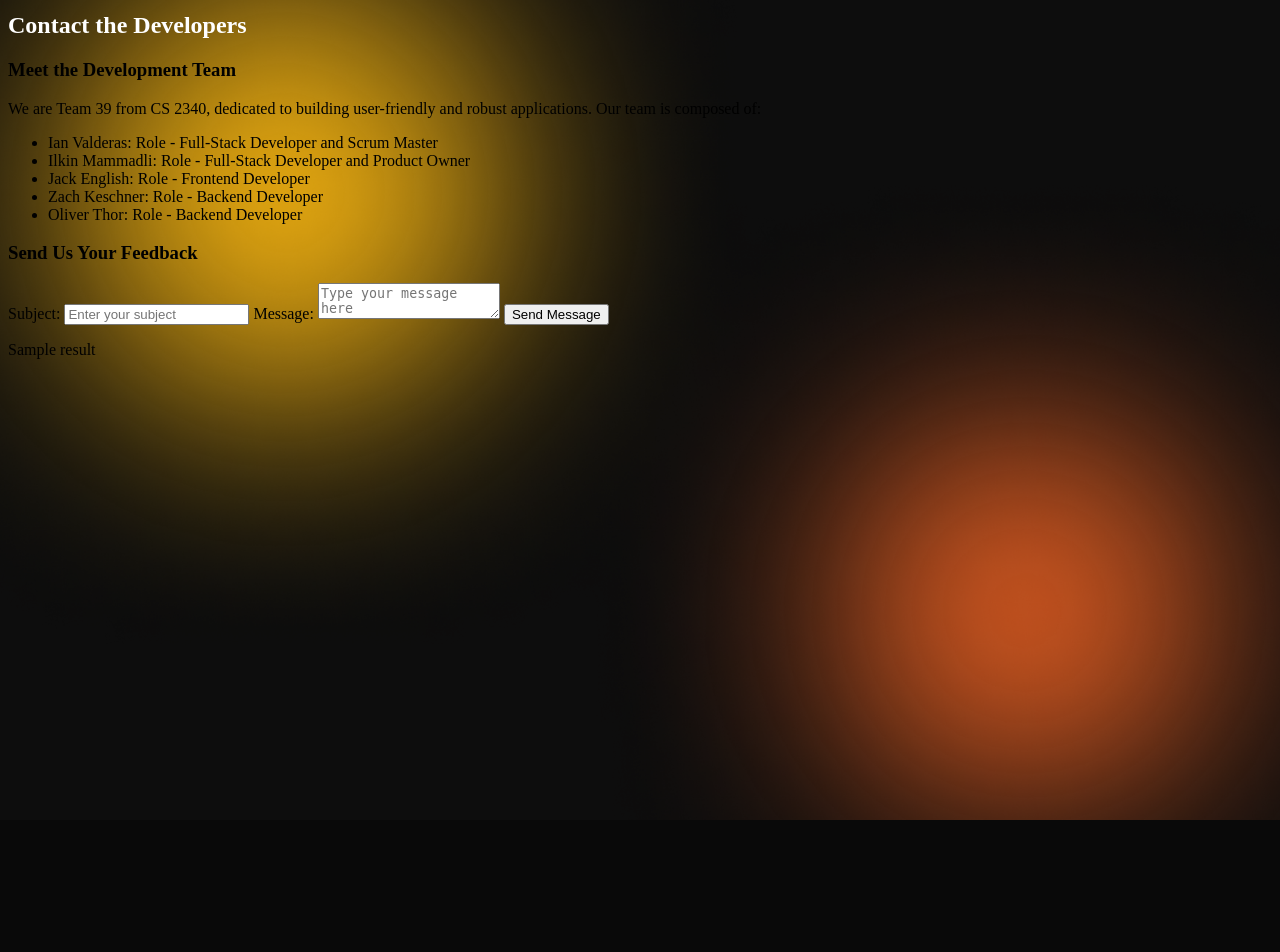
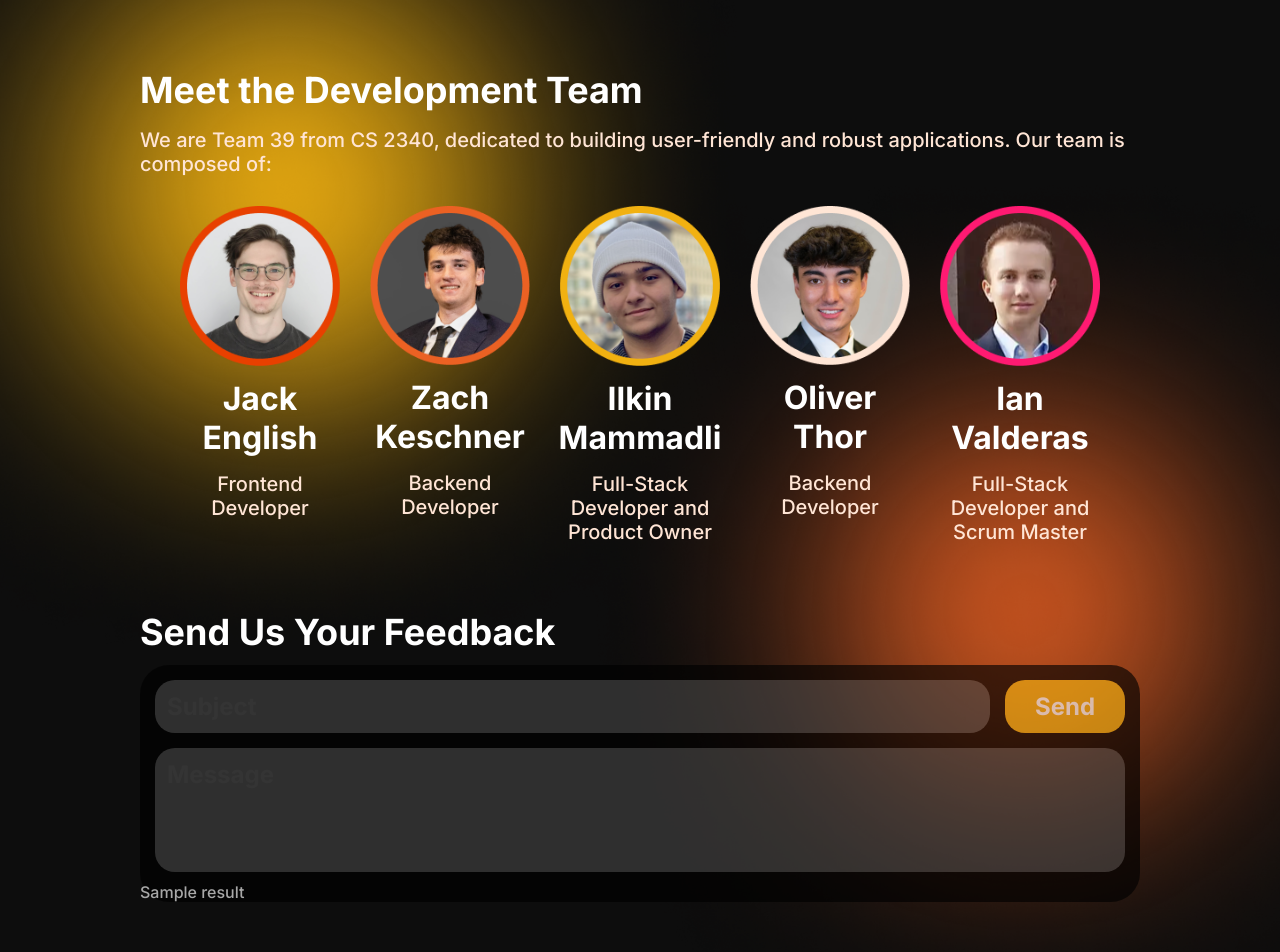
Before and after one commit to IanCVal94/CS2340_Team39_Project2, a Django app: template spotify_wrapped/templates/contact.html in a window 1280 px wide. Shown: the part 48-1000 px from the top of the page. Before the commit the page ends 868 px from the top, so only its background shows below. Run offline with Django 5.2, Linux system fonts and the light colour scheme; the template is opened without the code that fills it: most values are stand-ins (such as "Sample title", 1, 10 or a date in 2020).

Commit message:
Finished the CSS redesign of the contact page

```diff
--- a/spotify_wrapped/templates/contact.html
+++ b/spotify_wrapped/templates/contact.html
@@ -1,37 +1,63 @@
 {% extends 'base.html' %}
+{% load static %}
 
 {% block title %}Contact Us{% endblock %}
 
 {% block content %}
-<h2>Contact the Developers</h2>
 
 <!-- Development Team Section -->
+<div class="centered-container">
     <section id="team">
         <h3>Meet the Development Team</h3>
         <p>We are Team 39 from CS 2340, dedicated to building user-friendly and robust applications. Our team is composed of:</p>
-    <ul>
-        <li>Ian Valderas: Role - Full-Stack Developer and Scrum Master</li>
-        <li>Ilkin Mammadli: Role - Full-Stack Developer and Product Owner</li>
-        <li>Jack English: Role - Frontend Developer</li>
-        <li>Zach Keschner: Role - Backend Developer</li>
-        <li>Oliver Thor: Role - Backend Developer</li>
-    </ul>
+
+        <div class="team-members">
+            <div class="member">
+                <img class="profile-pic" src="{% static 'img/profiles/Jack.png' %}" alt="Jack's photo">
+                <h4>Jack English</h4>
+                <p>Frontend Developer</p>
+            </div>
+            <div class="member">
+                <img class="profile-pic" src="{% static 'img/profiles/Zach.png' %}" alt="Zach's photo">
+                <h4>Zach Keschner</h4>
+                <p>Backend Developer</p>
+            </div>
+            <div class="member">
+                <img class="profile-pic" src="{% static 'img/profiles/Ilkin.png' %}" alt="Ilkin's photo">
+                <h4>Ilkin Mammadli</h4>
+                <p>Full-Stack Developer and Product Owner</p>
+            </div>
+            <div class="member">
+                <img class="profile-pic" src="{% static 'img/profiles/Oliver.png' %}" alt="Oliver's photo">
+                <h4>Oliver Thor</h4>
+                <p>Backend Developer</p>
+            </div>
+            <div class="member">
+                <img class="profile-pic" src="{% static 'img/profiles/Ian.png' %}" alt="Ian's photo">
+                <h4>Ian Valderas</h4>
+                <p>Full-Stack Developer and Scrum Master</p>
+            </div>
+        </div>
     </section>
+
 
     <!-- Contact Form -->
     <h3>Send Us Your Feedback</h3>
-<div>
+    <div class="feedback-form">
         <form method="POST">
             {% csrf_token %}
-        <label for="subject">Subject:</label>
-        <input type="text" name="subject" placeholder="Enter your subject" required>
 
-        <label for="message">Message:</label>
-        <textarea name="message" placeholder="Type your message here" required></textarea>
+            <div class="input-group">
+                <input type="text" name="subject" placeholder="Subject" required>
+                <button type="submit">Send</button>
+            </div>
 
-        <button type="submit">Send Message</button>
+            <div class="input-group">
+                <textarea name="message" placeholder="Message" required></textarea>
+            </div>
+
+            <p>{{ result }}</p>
         </form>
-    <p>{{ result }}</p>
     </div>
     <!-- Display Success/Error Messages -->
     {% if messages %}
@@ -41,5 +67,9 @@
             {% endfor %}
         </ul>
     {% endif %}
+</div>
+
+
+
 
 {% endblock %}
--- a/static/css/style.css
+++ b/static/css/style.css
@@ -54,7 +54,7 @@ h2 {
     white-space: normal; /* Ensures text wraps within the box */
     word-wrap: break-word; /* Breaks long words if needed */
     color: #FFF;
-    font-family: Inter;
+    font-family: Inter, sans-serif;
     font-size: 48px;
     font-style: normal;
     font-weight: 600;
@@ -85,7 +85,7 @@ h2 {
     display: flex;
     justify-content: center;
     align-items: center;
-    font-family: Inter;
+    font-family: Inter, sans-serif;
     font-size: 32px;
     font-style: normal;
     font-weight: 600;
@@ -102,3 +102,160 @@ h2 {
     width: 30%;
     height: auto;
 }
+
+.centered-container {
+    max-width: 1000px;
+    margin: 0 auto;
+    padding: 20px;
+}
+
+h3 {
+    color: #FFF;
+    font-family: Inter, sans-serif;
+    font-size: 36px;
+    font-style: normal;
+    font-weight: 600;
+    line-height: normal;
+}
+
+.team-members {
+    display: flex;
+    justify-content: center;
+    gap: 30px;
+    flex-wrap: wrap;
+}
+
+.member {
+    display: flex;
+    flex-direction: column;
+    align-items: center;
+    text-align: center;
+    max-width: 160px;
+}
+
+.profile-pic {
+    width: 160px;
+    margin-bottom: -30px;
+    border: none;
+    outline: none;
+    box-shadow: none;
+    border-radius: 0;
+}
+
+#team h4 {
+    color: #FFF;
+    text-align: center;
+    font-family: Inter, sans-serif;
+    font-size: 32px;
+    font-style: normal;
+    font-weight: 600;
+    line-height: normal;
+    margin-bottom: -10px;
+}
+
+p {
+    color: #FFE5D5;
+    font-family: Inter, sans-serif;
+    font-size: 20px;
+    font-style: normal;
+    font-weight: 500;
+    line-height: normal;
+    margin-top: -20px;
+    margin-bottom: 30px;
+}
+
+.member p {
+    text-align: center;
+    margin-top: 25px;
+}
+
+.feedback-form {
+    border-radius: 29px;
+    opacity: 0.64;
+    background: #000;
+    margin-top: -25px;
+}
+
+.input-group {
+    display: flex;
+    align-items: center;
+    margin: 15px;
+}
+
+/* Styling for the subject input */
+.input-group input[type="text"] {
+    flex: 1;                     /* Fills available space */
+    padding: 12px;
+    border: none;                /* Removes default border */
+    border-radius: 20px;          /* Rounded corners */
+    opacity: 0.64;
+    background: #6A6A6A;
+    color: white;
+
+    font-family: Inter, sans-serif;
+    font-size: 24px;
+    font-style: normal;
+    font-weight: 600;
+    line-height: normal;
+
+    margin-top: 15px;
+}
+
+/* Styling for the message textarea */
+.input-group textarea {
+    flex: 1;
+    padding: 12px;
+    border: none;
+    border-radius: 20px;
+    color: white;
+    resize: none;                /* Disables resizing */
+    height: 100px;               /* Sets height for the textarea */
+
+    opacity: 0.64;
+    background: #6A6A6A;
+
+    font-family: Inter, sans-serif;
+    font-size: 24px;
+    font-style: normal;
+    font-weight: 600;
+    line-height: normal;
+
+    margin-bottom: 15px;
+}
+
+/* Styling for the Send button */
+.input-group button {
+    color: white;
+    border: none;
+    cursor: pointer;
+    transition: background 0.3s; /* Smooth hover transition */
+
+    border-radius: 20px;
+
+    background: #F1B111;
+
+
+    padding: 12px;
+    resize: none;                /* Disables resizing */
+
+    font-family: Inter, sans-serif;
+    font-size: 24px;
+    font-style: normal;
+    font-weight: 600;
+    line-height: normal;
+
+    margin-top: 15px;
+    margin-left: 15px;
+    width: 120px;
+}
+
+/* Button hover effect */
+.input-group button:hover {
+    background-color: #e6951f;   /* Darkens the button color on hover */
+}
+
+/* Styling for the result message */
+.feedback-form p {
+    color: #ffffff;
+    font-size: 1rem;
+}
```
Also changed, not shown: static/img/profiles/Ian.png (added), static/img/profiles/Ilkin.png (added), static/img/profiles/Jack.png (added), static/img/profiles/Oliver.png (added), static/img/profiles/Zach.png (added). Lines whose indentation alone changed are shown as unchanged.
